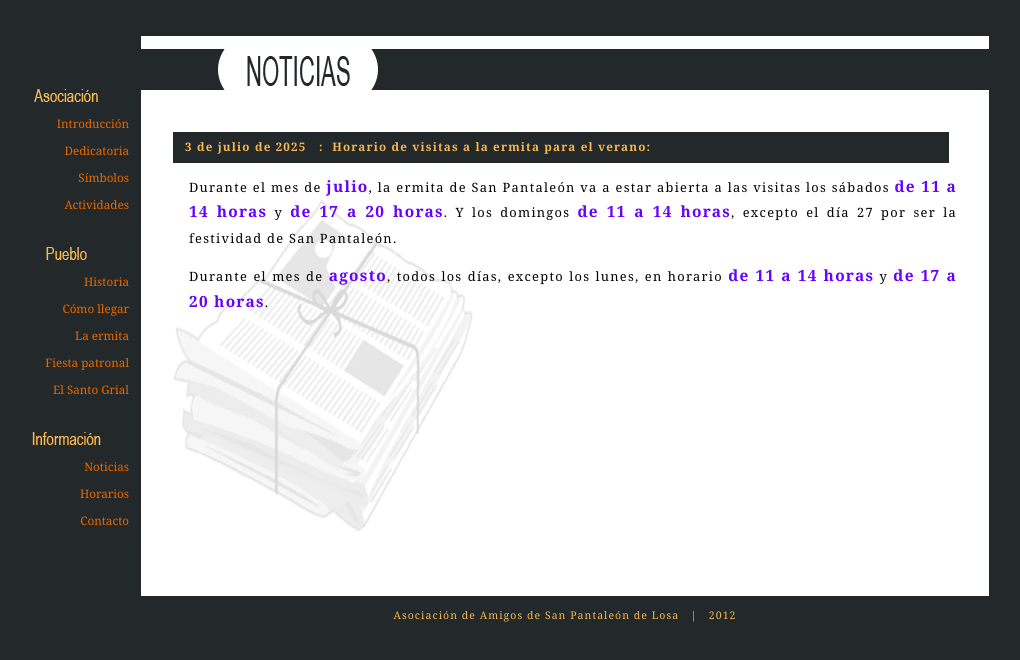
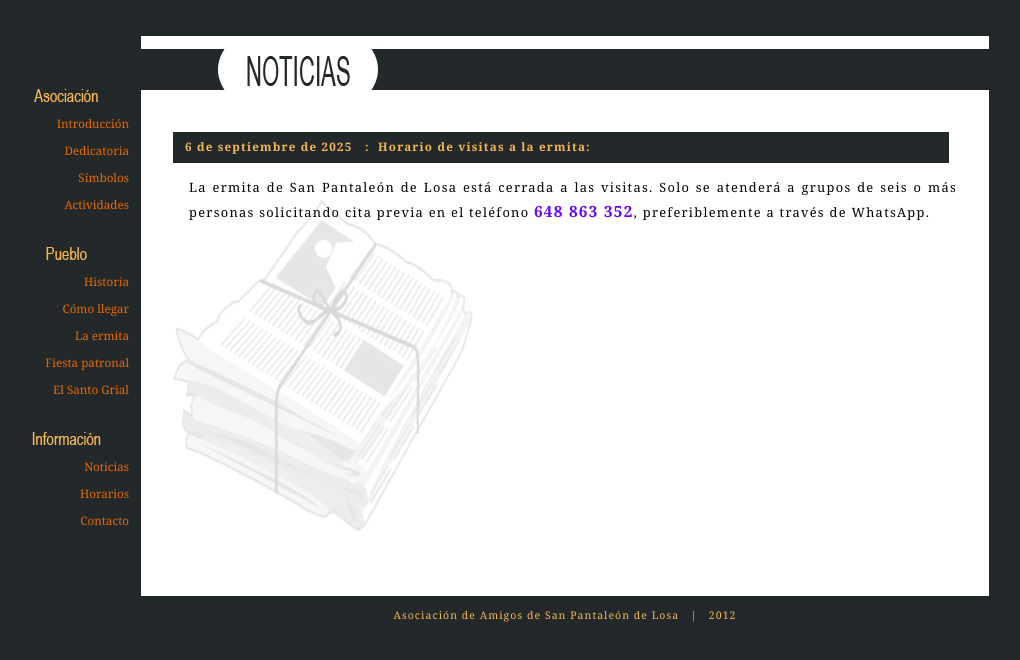
Before and after one commit to molinuevo/amigosdesanpantaleon, a plain HTML site: page html/noticias.html in a window 1280 px wide. Shown: the whole page, without its empty margins (131-1151 px from the left). Drawn offline with Linux system fonts and the light colour scheme.

Commit message:
Updated at 2025-09-06

```diff
--- a/html/noticias.html
+++ b/html/noticias.html
@@ -74,30 +74,16 @@
 					</div>
 
 					<div id="titular">
-						3 de julio de 2025 &nbsp;&nbsp;:&nbsp;&nbsp;Horario de visitas a la ermita para el verano:
+						6 de septiembre de 2025 &nbsp;&nbsp;:&nbsp;&nbsp;Horario de visitas a la ermita:
 					</div>
 
 					<div id="parrafo" style="margin-left: 16px;">
-						Durante el mes de <span class="textoResaltado">julio</span>, la ermita de San
-						Pantale&oacute;n va a estar abierta a las visitas los s&aacute;bados
-						<span class="textoResaltado">de 11 a 14 horas</span> y
-						<span class="textoResaltado">de 17 a 20 horas</span>. Y los domingos
-						<span class="textoResaltado">de 11 a 14 horas</span>, excepto el d&iacute;a 27
-						por ser la festividad de San Pantale&oacute;n.
+						La ermita de San Pantale&oacute;n de Losa est&aacute; cerrada a las visitas.
+						Solo se atender&aacute; a grupos de seis o m&aacutes personas solicitando cita
+						previa en el tel&eacute;fono <span class="textoResaltado">648 863 352</span>,
+						preferiblemente a trav&eacute;s de WhatsApp.
 					</div>
 
-					<div id="parrafo" style="margin-left: 16px;">
-						Durante el mes de <span class="textoResaltado">agosto</span>, todos los
-						d&iacute;as, excepto los lunes, en horario <span class="textoResaltado">de 11 a 14 horas</span>
-						y <span class="textoResaltado">de 17 a 20 horas</span>.
-					</div>
-					<!--
-					<div id="parrafo" style="margin-left: 16px;">
-						Los grupos de seis o m&aacutes personas pueden solicitar
-						cita previa en el tel&eacute;fono <span class="textoResaltado">648 863 352</span>,
-						preferiblemente a trav&eacute;s de WhatsApp.
-					</div>
-					-->
 				</div>
 				<!-- Área de Documento -->
 
```
Also changed, not shown: html/horarios.html (+5 -19 lines).
